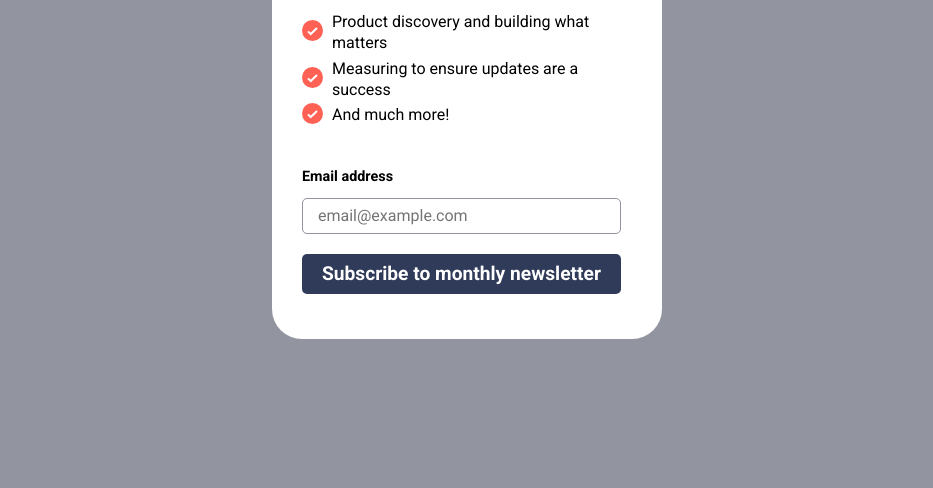
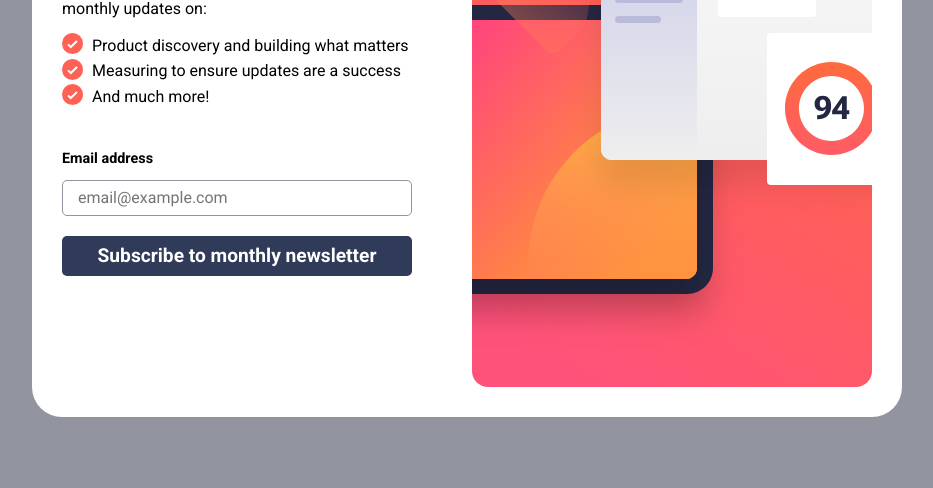
Before and after one commit to francobwogo/newsletter, a website built with Vite: page index.html in a window 1280 px wide. Shown: the part 312-800 px from the top of the page, without its empty margins (173-1106 px from the left). Built offline with nearby package versions, Linux system fonts and the light colour scheme.

Commit message:
css update

```diff
--- a/style.css
+++ b/style.css
@@ -92,6 +92,7 @@ html {
   align-items: center;
   justify-content: center;
   background-color: var(--clr-neutral-300);
+  padding-top: 5px;
 }
 
 div {
@@ -107,14 +108,14 @@ main {
 .container {
   display: flex;
   align-items: center;
-  justify-content:start;
+  justify-content: center;
   flex-direction: column-reverse;
+  padding-bottom: 50px;
   gap: 20px;
   line-height: 1.5;
   font-family: var(--ff-body);
   background-color: var(--clr-neutral-400);
   min-width: 375px;
-  max-width: 390px;
   height: 100%;
 }
 
@@ -131,7 +132,7 @@ main {
   display: flex;
   align-items: center;
   justify-content: center;
-  width: 100%;
+  width: fit-content;
 }
 
 .heading {
@@ -255,7 +256,7 @@ ul>li {
 }
 
 .modal-success {
-  margin-top: 160px;
+  margin-top: 200px;
 }
 
 /* Extra small (XS) - Small (S) */
```
